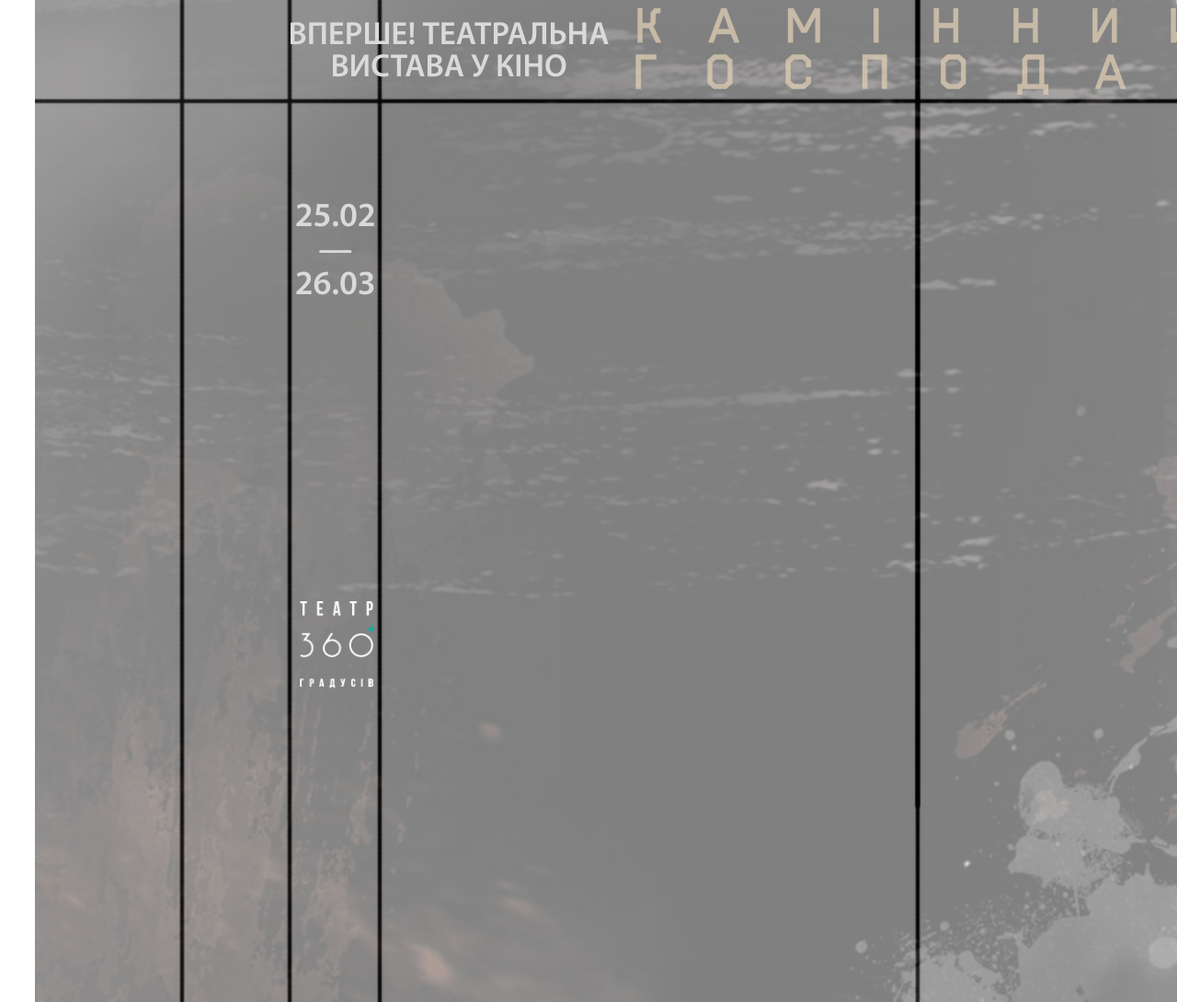
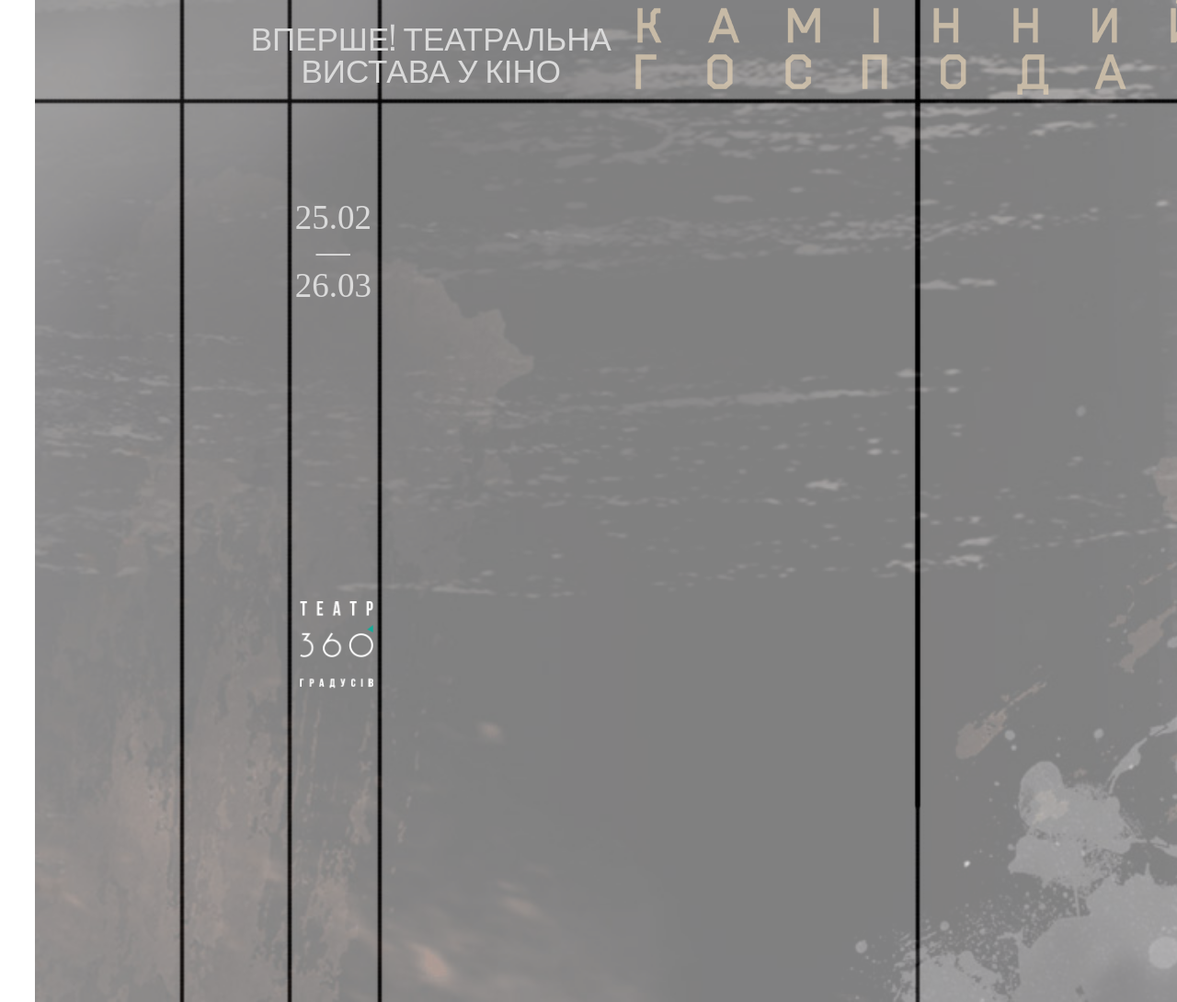
Before and after one commit to Rom0105/banner-project-1, a plain HTML site: page index.html in a window 1280 px wide. Shown: the top 1090 px of the page at 92% size. Drawn offline with nearby package versions, Linux system fonts and the light colour scheme; a web font is replaced by a local one.

Commit message:
правки

```diff
--- a/css/styles.css
+++ b/css/styles.css
@@ -1,4 +1,4 @@
-@font-face {
+/* @font-face {
 	font-family: 'aahigherup';
 	src: url('../fonts/8448.eot');
 	src: local('☺'), url('../fonts/8448.woff') format('woff'), url('../fonts/8448.ttf') format('truetype'), url('../fonts/8448.svg') format('svg');
@@ -11,7 +11,7 @@
 	src: local('☺'), url('../fonts/8145.woff') format('woff'), url('../fonts/8145.ttf') format('truetype'), url('../fonts/8145.svg') format('svg');
 	font-weight: normal;
 	font-style: normal;
-}
+} */
 
 
 .picture {
@@ -33,14 +33,15 @@
 
     text-align: center;
 
-    font-family: 'myriadprosemiboldcond';
+    /* font-family: 'myriadprosemiboldcond'; */
+    font-family: 'Oswald', sans-serif;
     font-size: 35px;
     text-transform: uppercase;
 
     color: #dadada;
 
     position: absolute;
-    left: 13%;
+    left: 12%;
     top: 2%;
 }
 
--- a/index.html
+++ b/index.html
@@ -5,6 +5,8 @@
     <meta charset="UTF-8">
     <meta http-equiv="X-UA-Compatible" content="IE=edge">
     <meta name="viewport" content="width=device-width, initial-scale=1.0">
+    <link rel="preconnect" href="https://fonts.gstatic.com">
+    <link href="https://fonts.googleapis.com/css2?family=Oswald&display=swap" rel="stylesheet">
     <link rel="stylesheet" href="./zero/zero.css">
     <link rel="stylesheet" href="./css/styles.css">
     <title>Banner</title>
```
Also changed, not shown: img/imeg.jpg (deleted).
